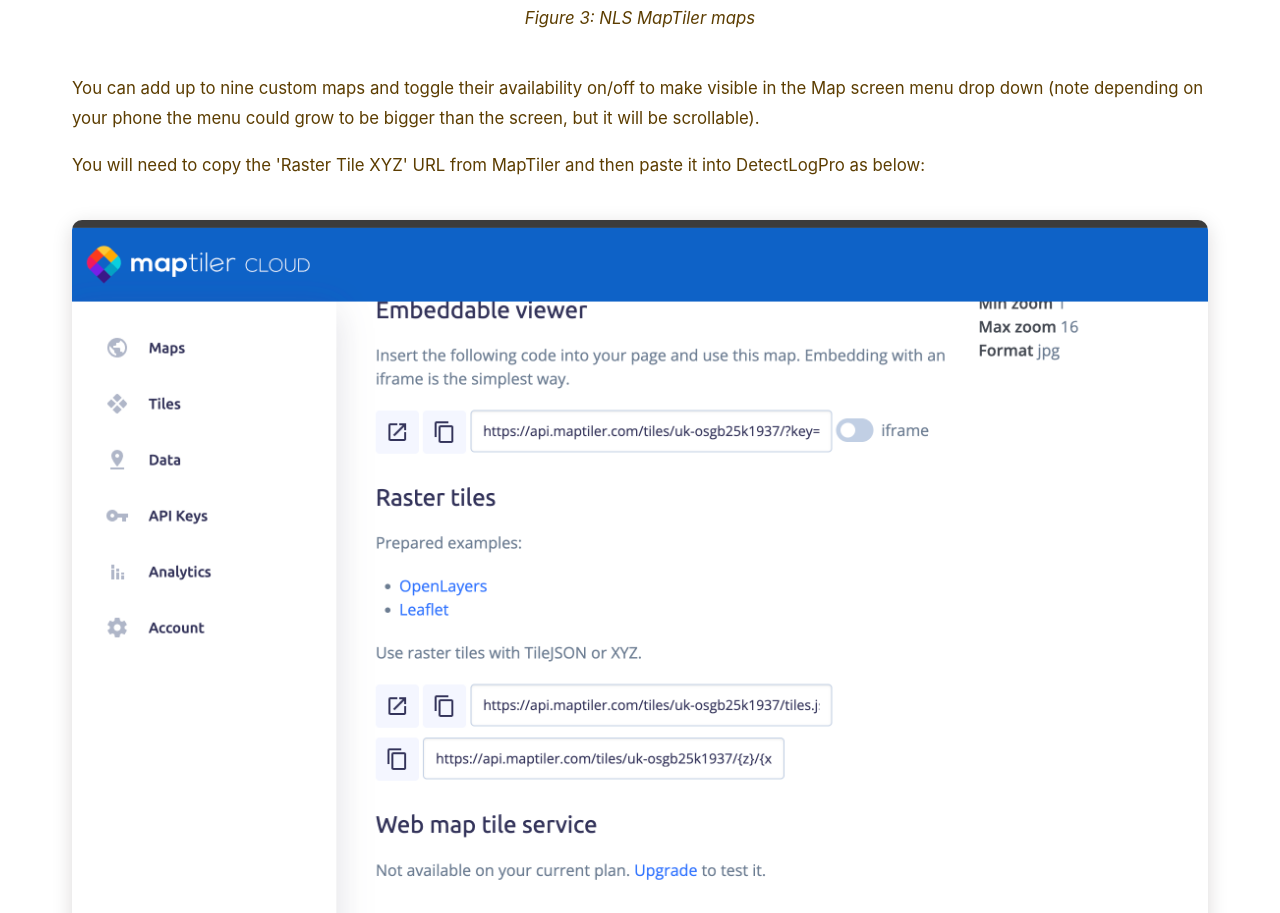
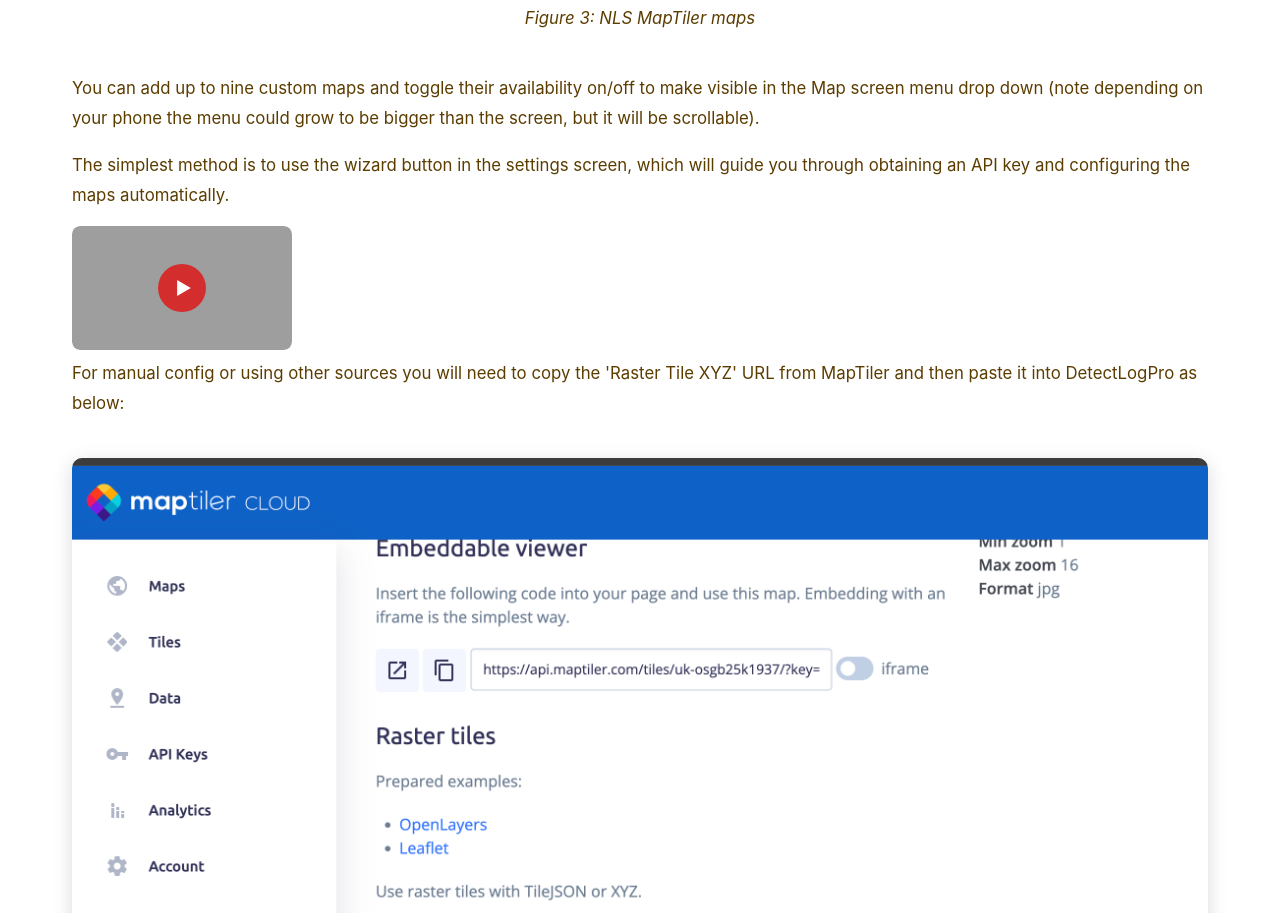
Before and after one commit to sgpage/PageTech, a website: page manual.html in a window 1280 px wide. Shown: the part 5384-6297 px from the top of the page. Drawn offline with Linux system fonts and the light colour scheme; grey boxes are pictures that could not be loaded.

Commit message:
Added NLS Wizard

```diff
--- a/manual.html
+++ b/manual.html
@@ -407,8 +407,19 @@
                     </div>
 
                     <p>You can add up to nine custom maps and toggle their availability on/off to make visible in the Map screen menu drop down (note depending on your phone the menu could grow to be bigger than the screen, but it will be scrollable).</p>
+                    <p> The simplest method is to use the wizard button in the settings screen, which will guide you through obtaining an API key and configuring the maps automatically.</p>
+                        <tr>
+                            <td class="video-thumb-cell">
+                                <a href="https://youtu.be/XJJjOhKQ5ow" target="_blank" rel="noopener noreferrer" aria-label="Watch video on YouTube">
+                                    <div class="yt-thumb-wrap">
+                                        <img src="https://img.youtube.com/vi/CKzNy8w42uQ/hqdefault.jpg" alt="Video tutorial thumbnail" class="yt-thumbnail">
+                                        <div class="yt-play-btn" aria-hidden="true">&#9654;</div>
+                                    </div>
+                                </a>
+                            </td>
 
-                    <p>You will need to copy the 'Raster Tile XYZ' URL from MapTiler and then paste it into DetectLogPro as below:</p>
+                        </tr>
+                    <p>For manual config or using other sources you will need to copy the 'Raster Tile XYZ' URL from MapTiler and then paste it into DetectLogPro as below:</p>
 
                     <div class="screenshot-container">
                         <img src="Manual/DetectLogPro%20Manual.fld/image005.png" alt="Raster Tile URL" class="screenshot">
```
Also changed, not shown: support.html (+14 -0 lines), README.md.
